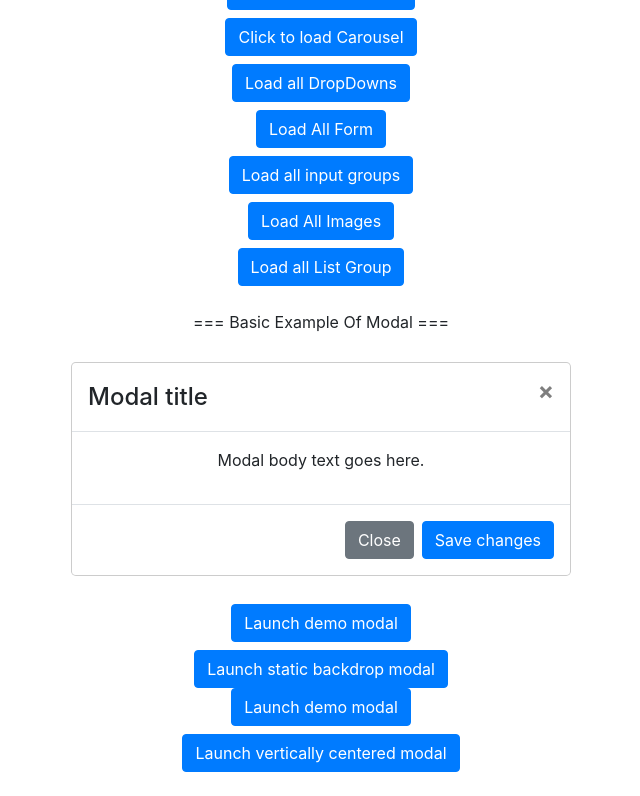
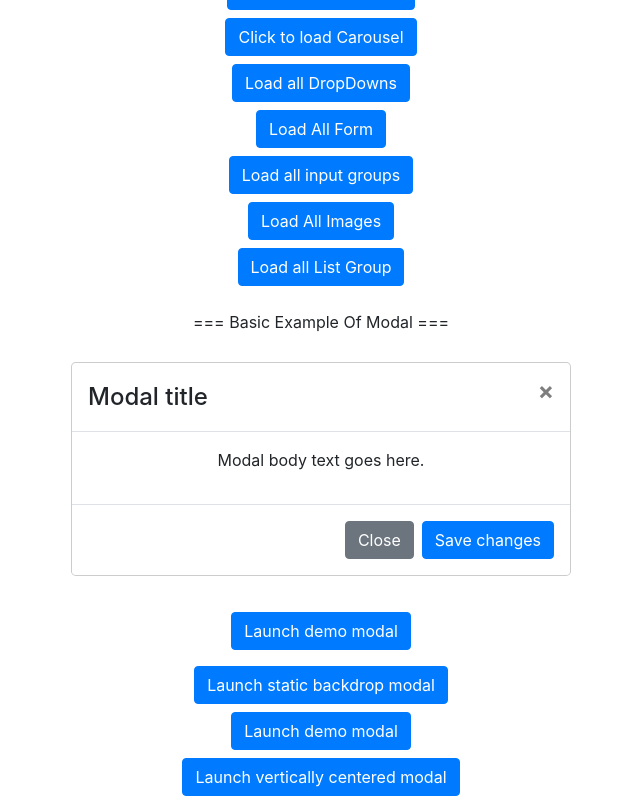
Before and after one commit to Khwajapasha/Boosrtrap-Practice, a React (Create React App) app: page / in a window 1280 px wide. Shown: the part 266-1062 px from the top of the page, without its empty margins (319-959 px from the left). Before the commit the page ends 1038 px from the top, so only its background shows below. Built offline with nearby package versions, Linux system fonts and the light colour scheme.

Commit message:
Update matgin from top

```diff
--- a/src/Component/MainBodySection/ModalComponent/ModalFunctionalClickable.jsx
+++ b/src/Component/MainBodySection/ModalComponent/ModalFunctionalClickable.jsx
@@ -6,7 +6,7 @@ export const ModalFunctionalClickable = () => {
   const handleShow = () => setShow(true);
   return (
     <div>
-      <Button variant="primary" onClick={handleShow}>
+      <Button variant="primary" onClick={handleShow} className="mt-2">
         Launch demo modal
       </Button>
 
--- a/src/Component/MainBodySection/ModalComponent/ModalStaticBackdrop.jsx
+++ b/src/Component/MainBodySection/ModalComponent/ModalStaticBackdrop.jsx
@@ -7,7 +7,7 @@ export const ModalStaticBackdrop = () => {
   const handleShow = () => setShow(true);
   return (
     <div className="mt-2">
-      <Button variant="primary" onClick={handleShow}>
+      <Button variant="primary" onClick={handleShow} className="mt-2">
         Launch static backdrop modal
       </Button>
 
--- a/src/Component/MainBodySection/ModalComponent/ModalWithoutAnimation.jsx
+++ b/src/Component/MainBodySection/ModalComponent/ModalWithoutAnimation.jsx
@@ -8,7 +8,7 @@ export const ModalWithoutAnimation = () => {
   const handleShow = () => setShow(true);
   return (
     <div>
-      <Button variant="primary" onClick={handleShow}>
+      <Button variant="primary" onClick={handleShow} className="mt-2">
         Launch demo modal
       </Button>
 
```
